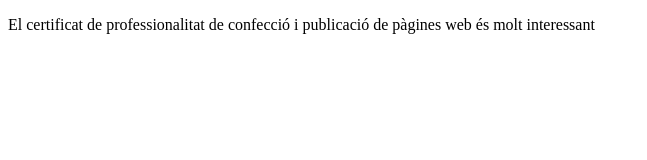
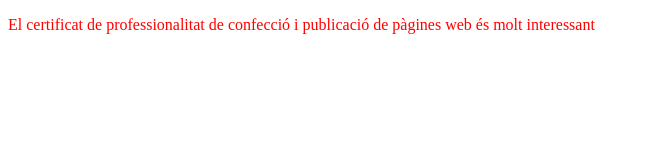
Before and after one commit to mmerceenriquez/Activitat1a, a plain HTML site: page index.html in a window 1280 px wide. Shown: the whole page, without its empty margins (0-647 px from the left). Drawn offline with Linux system fonts and the light colour scheme.

Commit message:
Update index.html

```diff
--- a/index.html
+++ b/index.html
@@ -6,7 +6,7 @@
 </head>
 
 <body>
-<p>El certificat de professionalitat de confecció i publicació
+<p style="color:red";>El certificat de professionalitat de confecció i publicació
 de pàgines web és molt interessant </p>
 
 	</body>
```
